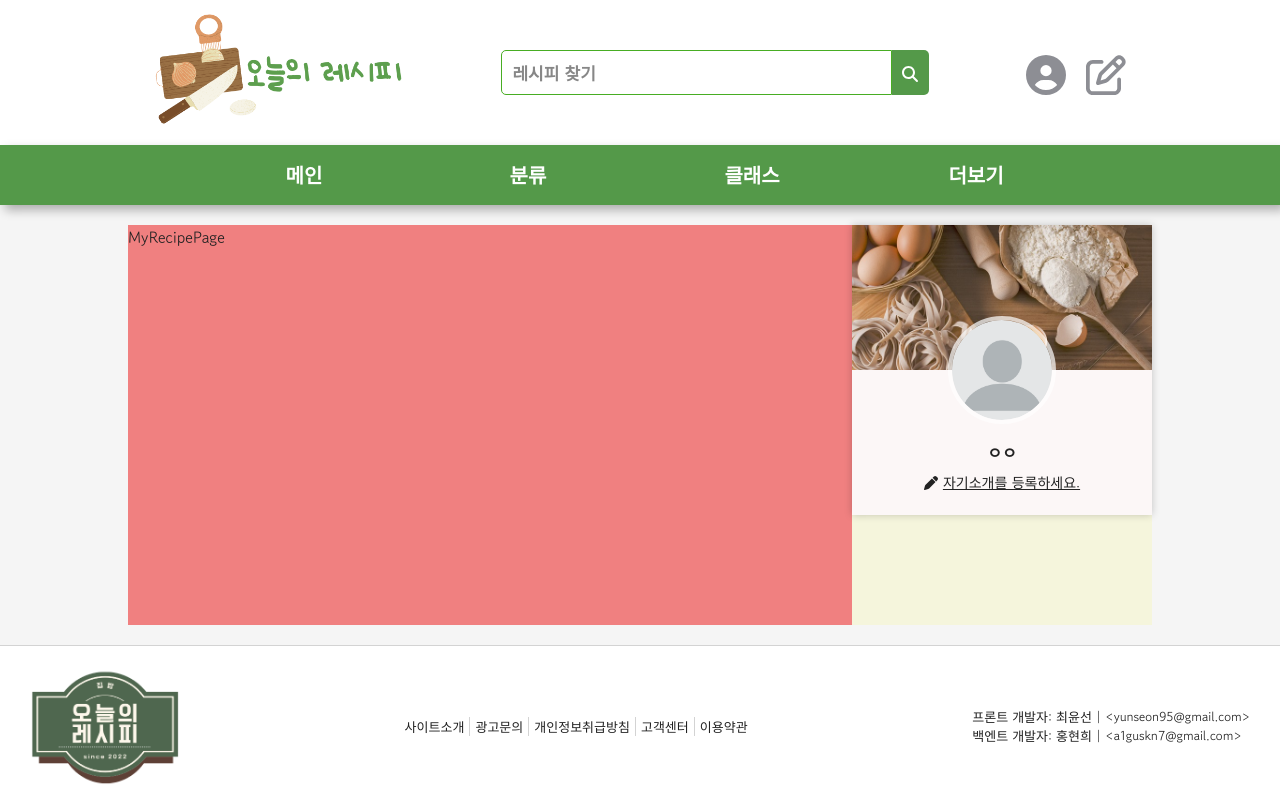
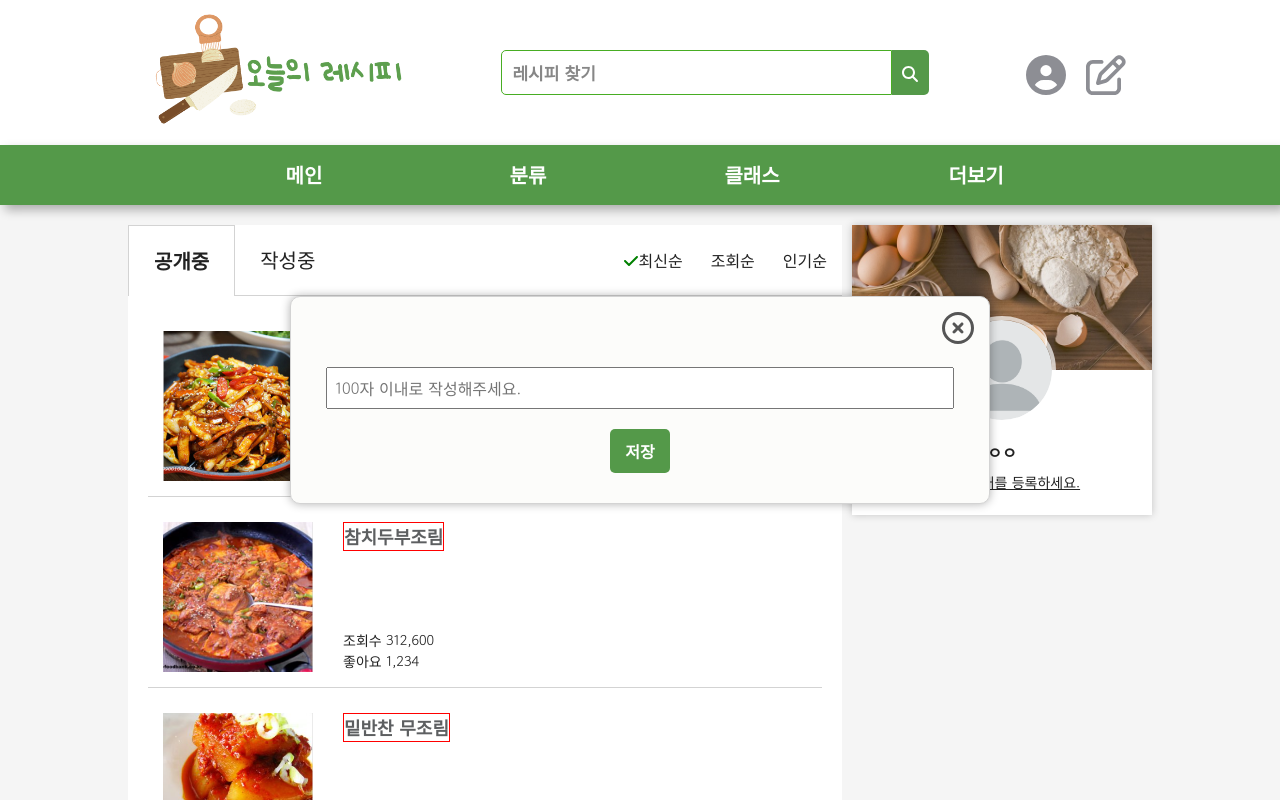
Before and after one commit to dbstjs95/recipe-site-project, a React (Create React App) app in the folder client/: page /mypage/recipe in a window 1280 px wide. Both pictures are taken after a click on the element "자기소개를 등록하세요.". Shown: the top 800 px of the page. Built offline with nearby package versions, Linux system fonts and the light colour scheme; a web font is replaced by a local one.

Commit message:
Create mypage

```diff
--- a/client/src/components/Pagination.js
+++ b/client/src/components/Pagination.js
@@ -41,16 +41,16 @@ const ArrowBtn = styled.button`
   }
 `;
 
-function Pagination({ totalPage = 0 }) {
+function Pagination({ totalData = 0, dataLimit = 20, pageLimit = 10 }) {
   const [Offset, setOffset] = useState(0);
   const [Selected, setSelected] = useState(1);
-  const DATA_LIMIT = 20;
-  const PAGE_LIMIT = 10;
-  const TOTAL_PAGE_NUM = Math.ceil(Number(totalPage) / DATA_LIMIT);
+  const DATA_LIMIT = dataLimit;
+  const PAGE_LIMIT = pageLimit;
+  const TOTAL_PAGE = Math.ceil(Number(totalData) / DATA_LIMIT);
   const LAST_PAGE =
-    (Math.ceil(Number(TOTAL_PAGE_NUM) / PAGE_LIMIT) - 1) * PAGE_LIMIT;
+    (Math.ceil(Number(TOTAL_PAGE) / PAGE_LIMIT) - 1) * PAGE_LIMIT;
 
-  const num_list = Array(TOTAL_PAGE_NUM)
+  const num_list = Array(TOTAL_PAGE)
     .fill(0)
     .map((_, i) => i + 1);
 
--- a/client/src/components/Profile.js
+++ b/client/src/components/Profile.js
@@ -1,27 +1,28 @@
-import React from "react";
+import React, { useState, useEffect } from "react";
 import { Outlet } from "react-router-dom";
 import styled from "styled-components";
 import profileImg from "../assets/profile_bg.jpg";
 import { user_info as data } from "../mockData/user_data";
 import { FontAwesomeIcon } from "@fortawesome/react-fontawesome";
 import { faPen } from "@fortawesome/free-solid-svg-icons";
+import UserInfoModal from "./UserInfoModal";
 
 const Container = styled.div`
   width: 80%;
   min-height: 50vh;
   display: flex;
-  background-color: beige;
   margin: 0 auto;
   > div.container {
-    background-color: lightcoral;
+    background-color: white;
     flex: 1;
   }
 `;
 const ProfileBox = styled.div`
+  padding-left: 10px;
   > div {
     width: 300px;
     min-height: 290px;
-    background-color: #fcf7f7;
+    background-color: white;
     box-shadow: 0 0 8px rgba(0, 0, 0, 0.2);
     input[type="file"] {
       display: none;
@@ -68,8 +69,22 @@ const BackgroundImg = styled.div`
 `;
 
 function Profile() {
+  const [IsOpen, setIsOpen] = useState(false);
+
+  useEffect(() => {
+    if (!IsOpen) return;
+
+    const handleClickOutside = () => setIsOpen(false);
+    window.addEventListener("click", handleClickOutside);
+
+    return () => {
+      window.removeEventListener("click", handleClickOutside);
+    };
+  }, [IsOpen]);
+
   return (
     <Container>
+      {IsOpen && <UserInfoModal handleClick={setIsOpen} />}
       <div className="container">
         <Outlet />
       </div>
@@ -91,7 +106,14 @@ function Profile() {
             {data.desc === "" ? (
               <>
                 <FontAwesomeIcon icon={faPen} />
-                <em>자기소개를 등록하세요.</em>
+                <em
+                  onClick={(e) => {
+                    e.stopPropagation();
+                    setIsOpen(true);
+                  }}
+                >
+                  자기소개를 등록하세요.
+                </em>
               </>
             ) : (
               data.desc
--- /dev/null
+++ b/client/src/components/UserInfoModal.js
@@ -0,0 +1,69 @@
+import React from "react";
+import styled from "styled-components";
+import { FontAwesomeIcon } from "@fortawesome/react-fontawesome";
+import { faCircleXmark } from "@fortawesome/free-regular-svg-icons";
+import { colors } from "../css";
+
+const Container = styled.div`
+  width: 700px;
+  /* height: 300px; */
+  background-color: #fcfcfa;
+  position: fixed;
+  transform: translate(-50%, -50%);
+  top: 50%;
+  left: 50%;
+  border: 1px solid lightgray;
+  z-index: 1000;
+  border-radius: 10px;
+  box-shadow: 0 0 10px rgba(0, 0, 0, 0.3);
+  /* display: flex;
+  flex-direction: column;
+  justify-content: center;
+  align-items: center; */
+  span {
+    font-size: 2rem;
+    position: absolute;
+    right: 15px;
+    top: 5px;
+    color: #555;
+    cursor: pointer;
+  }
+  input {
+    display: block;
+    margin: 70px auto 20px;
+    width: 90%;
+    padding: 7px;
+  }
+  button {
+    display: block;
+    background-color: ${colors.main};
+    border: 0;
+    color: #fff;
+    padding: 10px 15px;
+    border-radius: 5px;
+    cursor: pointer;
+    margin: 0 auto 30px;
+    font-weight: bold;
+    &:hover {
+      box-shadow: inset 0 0 100px rgba(0, 0, 0, 0.2);
+    }
+  }
+`;
+
+function UserInfoModal({ handleClick }) {
+  return (
+    <Container onClick={(e) => e.stopPropagation()}>
+      <span onClick={() => handleClick(false)}>
+        <FontAwesomeIcon icon={faCircleXmark} />
+      </span>
+      <input
+        type="text"
+        placeholder="100자 이내로 작성해주세요."
+        maxlength="100"
+      />
+      <button>저장</button>
+    </Container>
+  );
+}
+
+export default UserInfoModal;
--- a/client/src/page/classPage/ClassListPage.js
+++ b/client/src/page/classPage/ClassListPage.js
@@ -135,7 +135,7 @@ function ClassListPage() {
         </ul>
       </ListContainer>
       <div id="paginationLayout">
-        <Pagination totalPage={100} />
+        <Pagination totalData={100} />
       </div>
     </Container>
   );
--- a/client/src/page/mypage/MyLikePage.js
+++ b/client/src/page/mypage/MyLikePage.js
@@ -1,7 +1,66 @@
 import React from "react";
+import styled from "styled-components";
+import { Link } from "react-router-dom";
+import { Container as EntireBox, ContentPublic } from "../mypage/MyRecipePage";
+import recipeList from "../../mockData/recipe_list";
+import Pagination from "../../components/Pagination";
+
+const myLikeData = [...recipeList].slice(0, 5);
+
+const Container = styled(EntireBox)``;
+const ListContainer = styled(ContentPublic)``;
+const WriterInfo = styled.p`
+  display: flex;
+  align-items: center;
+  margin: 10px 0;
+  figure {
+    background: ${({ imgSrc }) => `url(${imgSrc}) no-repeat center center`};
+    width: 35px;
+    height: 35px;
+    background-size: cover;
+    border-radius: 50%;
+    box-shadow: 0 0 2px rgba(0, 0, 0, 0.8);
+    margin-right: 10px;
+  }
+  span {
+    font-size: 14px;
+    color: #8a068a;
+  }
+`;
 
 function MyLikePage() {
-  return <div>MyLikePage</div>;
+  const LocaleStringfn = (num) => Number(num).toLocaleString();
+
+  return (
+    <Container>
+      <ListContainer>
+        {myLikeData.map((item, idx) => {
+          return (
+            <li key={idx}>
+              <img src={item.src} />
+              <div>
+                <Link>
+                  <h1>{item.title}</h1>
+                </Link>
+                <WriterInfo imgSrc={item.userInfo[0]}>
+                  <figure></figure>
+                  <span>{item.userInfo[1]}</span>
+                </WriterInfo>
+                <p className="detail">
+                  <span>조회수 {LocaleStringfn(item.view)}</span>
+                  <span>좋아요 {LocaleStringfn(item.like)}</span>
+                  <span></span>
+                </p>
+              </div>
+            </li>
+          );
+        })}
+      </ListContainer>
+      <div id="pagination">
+        <Pagination totalData={5} dataLimit={5} />
+      </div>
+    </Container>
+  );
 }
 
 export default MyLikePage;
--- a/client/src/page/mypage/MyRecipePage.js
+++ b/client/src/page/mypage/MyRecipePage.js
@@ -1,7 +1,197 @@
-import React from "react";
+import React, { useState } from "react";
+import styled, { css } from "styled-components";
+import { FontAwesomeIcon } from "@fortawesome/react-fontawesome";
+import { faCheck } from "@fortawesome/free-solid-svg-icons";
+import recipeList from "../../mockData/recipe_list";
+import { Link } from "react-router-dom";
+import Pagination from "../../components/Pagination";
+
+const myRecipeData = [...recipeList].slice(0, 5);
+
+const barColor = "lightgray";
+
+export const Container = styled.div`
+  div#pagination {
+    text-align: center;
+    padding: 10px 0 30px;
+  }
+`;
+
+const Bar = styled.ul`
+  display: flex;
+  li {
+    &:nth-child(${({ order }) => order[0]}) {
+      border-top: 1px solid ${barColor};
+      border-left: 1px solid ${barColor};
+      border-right: 1px solid ${barColor};
+      font-weight: bold;
+    }
+    &:nth-child(${({ order }) => order[1]}) {
+      border-bottom: 1px solid ${barColor};
+    }
+    a {
+      display: block;
+      padding: 20px 25px;
+      font-size: 20px;
+      cursor: pointer;
+      &:hover {
+        color: black;
+        box-shadow: inset 0 0 50px rgba(0, 0, 0, 0.1);
+      }
+    }
+  }
+  > div {
+    flex: 1;
+    border-bottom: 1px solid ${barColor};
+    display: flex;
+    justify-content: flex-end;
+    align-items: center;
+    padding-right: 10px;
+    span {
+      padding: 5px;
+      font-size: 16px;
+      position: relative;
+      cursor: pointer;
+      &:nth-child(2) {
+        margin: 0 18px;
+      }
+      em {
+        display: none;
+      }
+      &.active {
+        em {
+          display: block;
+          position: absolute;
+          transform: translateY(-50%);
+          top: 50%;
+          left: -9px;
+          color: green;
+        }
+      }
+    }
+  }
+`;
+
+const ContentPrivate = styled.ul`
+  padding: 20px;
+  li {
+    display: flex;
+    border-bottom: 1px solid lightgray;
+    padding: 15px;
+    margin-bottom: 10px;
+    img {
+      width: 150px;
+      height: 150px;
+      object-fit: cover;
+      margin-right: 30px;
+    }
+    > div {
+      display: flex;
+      flex-direction: column;
+      justify-content: space-between;
+      h1 {
+        display: block;
+        font-size: 18px;
+        font-weight: bold;
+        word-break: break-all;
+        color: #5d5f61;
+        border: 1px solid red;
+        /* width: 100%;
+        white-space: nowrap;
+        overflow: hidden;
+        text-overflow: ellipsis; */
+        &:hover {
+          text-decoration: underline;
+        }
+      }
+    }
+  }
+`;
+
+export const ContentPublic = styled(ContentPrivate)`
+  li > div p.detail {
+    display: flex;
+    flex-direction: column;
+    span {
+      font-size: 14px;
+    }
+  }
+`;
 
 function MyRecipePage() {
-  return <div>MyRecipePage</div>;
+  const [Selected, setSelected] = useState(0);
+  const [Public, setPublic] = useState(true);
+  const [IsOpen, setIsOpen] = useState(false);
+
+  const handleOrderSelect = (num) => setSelected((prev) => num);
+
+  const LocaleStringfn = (num) => Number(num).toLocaleString();
+
+  return (
+    <Container>
+      <Bar order={Public ? [1, 2] : [2, 1]}>
+        <li onClick={() => setPublic(true)}>
+          <a>공개중</a>
+        </li>
+        <li onClick={() => setPublic(false)}>
+          <a>작성중</a>
+        </li>
+        <div>
+          {["최신순", "조회순", "인기순"].map((item, idx) => (
+            <span
+              key={idx}
+              className={Selected === idx ? "active" : ""}
+              onClick={() => handleOrderSelect(idx)}
+            >
+              {item}
+              <em>
+                <FontAwesomeIcon icon={faCheck} />
+              </em>
+            </span>
+          ))}
+        </div>
+      </Bar>
+      {Public ? (
+        <ContentPublic>
+          {myRecipeData.map((item, idx) => {
+            return (
+              <li key={idx}>
+                <img src={item.src} />
+                <div>
+                  <Link>
+                    <h1>{item.title}</h1>
+                  </Link>
+                  <p className="detail">
+                    <span>조회수 {LocaleStringfn(item.view)}</span>
+                    <span>좋아요 {LocaleStringfn(item.like)}</span>
+                    <span></span>
+                  </p>
+                </div>
+              </li>
+            );
+          })}
+        </ContentPublic>
+      ) : (
+        <ContentPrivate>
+          {myRecipeData.map((item, idx) => {
+            return (
+              <li key={idx}>
+                <img src={item.src} />
+                <div>
+                  <Link>
+                    <h1>{item.title}</h1>
+                  </Link>
+                </div>
+              </li>
+            );
+          })}
+        </ContentPrivate>
+      )}
+      <div id="pagination">
+        <Pagination totalData={5} dataLimit={5} />
+      </div>
+    </Container>
+  );
 }
 
 export default MyRecipePage;
--- a/client/src/page/recipepage/RecipeListPage.js
+++ b/client/src/page/recipepage/RecipeListPage.js
@@ -74,7 +74,7 @@ function RecipeListPage() {
           <RecipeListBox data={recipeList} use="list" />
         </ul>
         <div id="pagination">
-          <Pagination totalPage={523} />
+          <Pagination totalData={523} />
         </div>
       </div>
     </Container>
```
